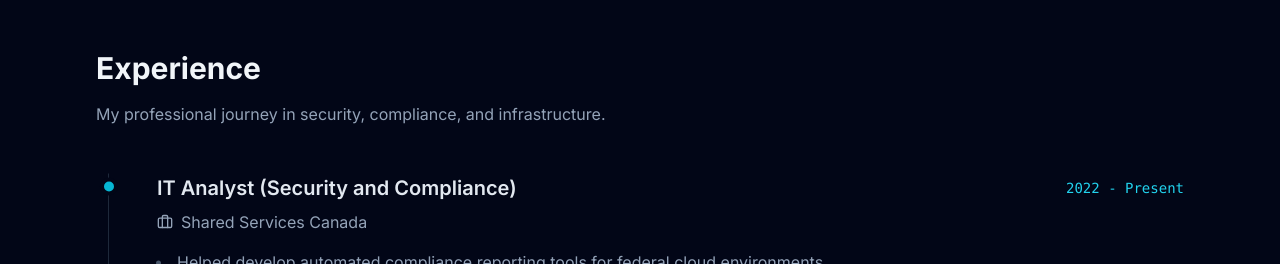
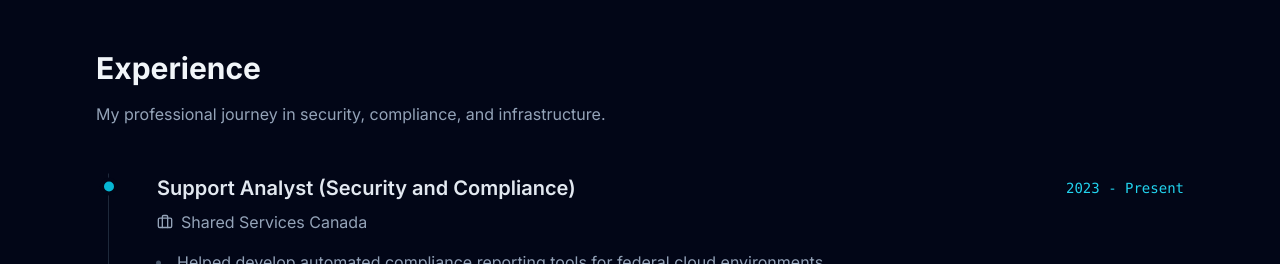
Before and after one commit to ThryLox/portfolio, a Next.js app: page / in a window 1280 px wide. Shown: the part 2820-3084 px from the top of the page. Built offline with nearby package versions, Linux system fonts and the light colour scheme.

Commit message:
Add Vercel Analytics and update employment experience dates

```diff
--- a/app/components/sections/Experience.tsx
+++ b/app/components/sections/Experience.tsx
@@ -3,9 +3,9 @@ import { Briefcase } from "lucide-react";
 
 const experiences = [
     {
-        role: "IT Analyst (Security and Compliance)",
+        role: "Support Analyst (Security and Compliance)",
         company: "Shared Services Canada",
-        period: "2022 - Present",
+        period: "2023 - Present",
         description: [
             "Helped develop automated compliance reporting tools for federal cloud environments.",
             "Managed identity and access controls for over 5000+ users across hybrid infrastructure.",
@@ -15,7 +15,7 @@ const experiences = [
     {
         role: "Network Specialist",
         company: "Alstom, Thunder Bay",
-        period: "2020 - 2022",
+        period: "2022 - 2022",
         description: [
             "Designed and maintained secure network architectures for industrial control systems.",
             "Implemented network segmentation and firewall policies to protect critical assets.",
@@ -25,7 +25,7 @@ const experiences = [
     {
         role: "Information Systems Administrator",
         company: "McDonald’s",
-        period: "2018 - 2020",
+        period: "2021 - 2022",
         description: [
             "Managed POS systems and back-office infrastructure for high-volume retail locations.",
             "Ensured PCI-DSS compliance and implemented security best practices.",
--- a/app/layout.tsx
+++ b/app/layout.tsx
@@ -7,6 +7,7 @@
 
 import type { Metadata } from "next";
 import { Inter } from "next/font/google";
+import { Analytics } from "@vercel/analytics/react";
 import "./globals.css";
 
 const inter = Inter({ subsets: ["latin"] });
@@ -30,6 +31,7 @@ export default function RootLayout({
         <main className="relative max-w-6xl mx-auto px-4 sm:px-6 lg:px-8">
           {children}
         </main>
+        <Analytics />
       </body>
     </html>
   );
--- a/package.json
+++ b/package.json
@@ -10,6 +10,7 @@
   },
   "dependencies": {
     "@radix-ui/react-slot": "^1.2.4",
+    "@vercel/analytics": "^1.5.0",
     "class-variance-authority": "^0.7.1",
     "clsx": "^2.1.0",
     "framer-motion": "^11.0.8",
```
Also changed, not shown: 1 other file (tests, documents, lock files or other folders).
